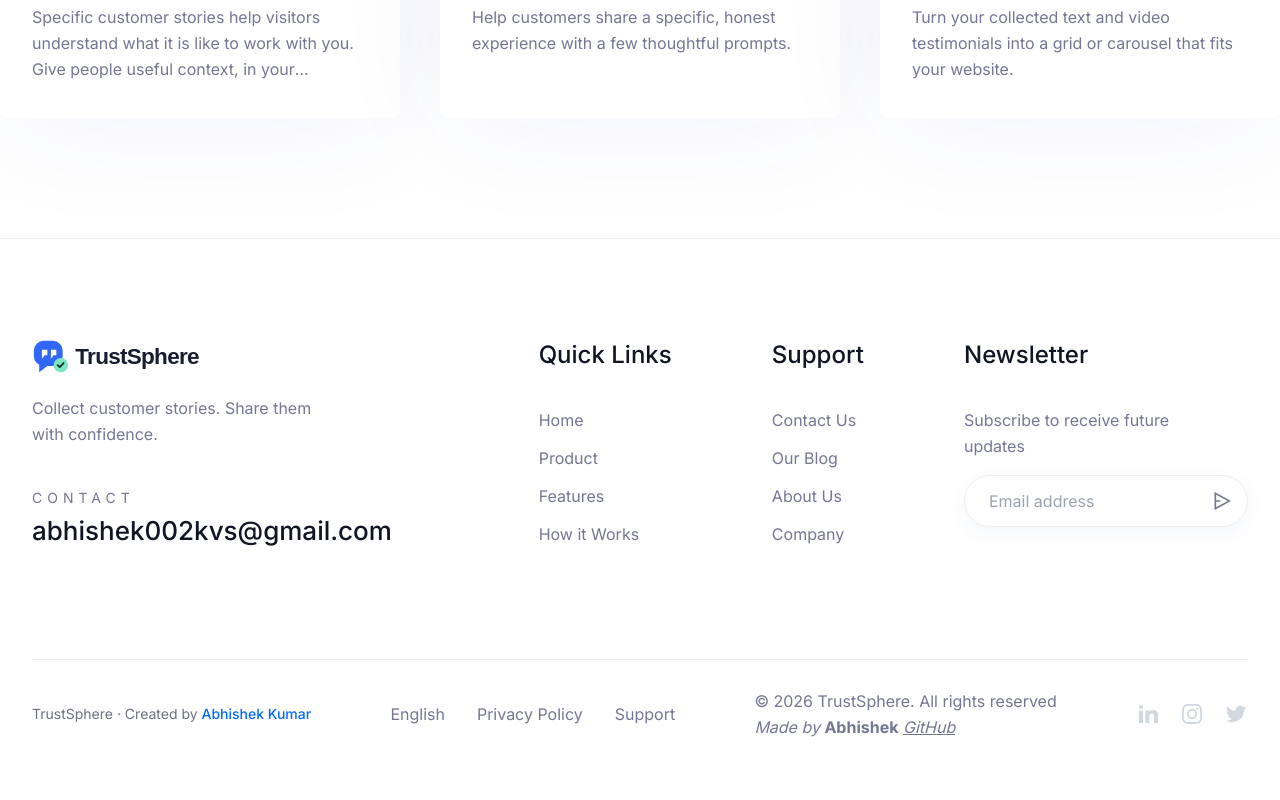
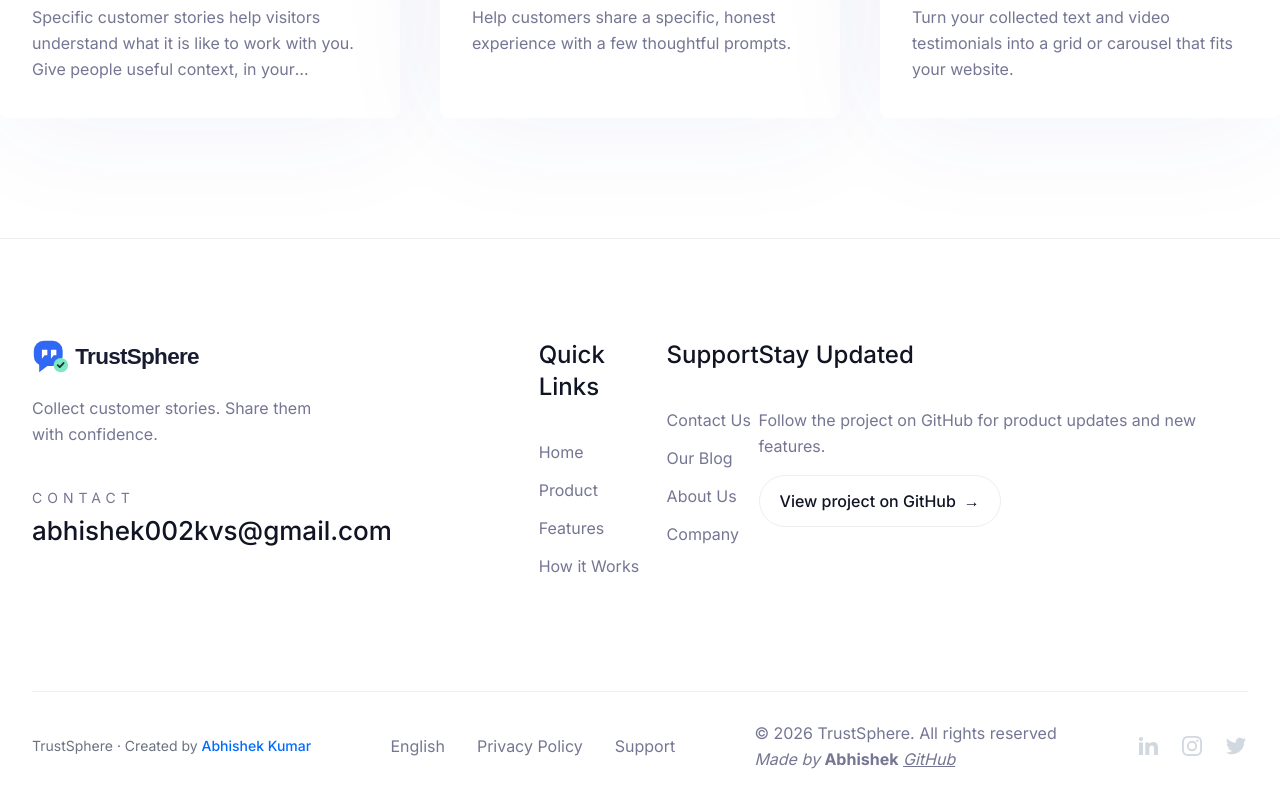
Before and after one commit to abhishek1711mmmut/Testimonial-TrustSphere, a Next.js app in the folder Frontend/: page / in a window 1280 px wide. Shown: the part 7463-8263 px from the top of the page. Before the commit the page ends 8231 px from the top, so only its background shows below. Built offline with nearby package versions, Linux system fonts and the light colour scheme; no server answers.

Commit message:
newsletter btn updated to stay connected

```diff
--- a/Frontend/src/components/Footer/index.tsx
+++ b/Frontend/src/components/Footer/index.tsx
@@ -202,48 +202,19 @@ const Footer = () => {
                     className="animate_top"
                   >
                     <h4 className="mb-9 text-itemtitle2 font-medium text-black dark:text-white">
-                      Newsletter
+                      Stay Updated
                     </h4>
                     <p className="mb-4 w-[90%]">
-                      Subscribe to receive future updates
+                      Follow the project on GitHub for product updates and new features.
                     </p>
-
-                    <form action="#">
-                      <div className="relative">
-                        <input
-                          type="email"
-                          placeholder="Email address"
-                          required
-                          className="w-full rounded-full border border-stroke px-6 py-3 shadow-solid-11 focus:border-primary focus:outline-none dark:border-strokedark dark:bg-black dark:shadow-none dark:focus:border-primary"
-                        />
-
-                        <button
-                          aria-label="signup to newsletter"
-                          className="absolute right-0 p-4"
-                        >
-                          <svg
-                            className="fill-[#757693] hover:fill-primary dark:fill-white"
-                            width="20"
-                            height="20"
-                            viewBox="0 0 20 20"
-                            fill="none"
-                            xmlns="http://www.w3.org/2000/svg"
-                          >
-                            <g clipPath="url(#clip0_48_1487)">
-                              <path
-                                d="M3.1175 1.17318L18.5025 9.63484C18.5678 9.67081 18.6223 9.72365 18.6602 9.78786C18.6982 9.85206 18.7182 9.92527 18.7182 9.99984C18.7182 10.0744 18.6982 10.1476 18.6602 10.2118C18.6223 10.276 18.5678 10.3289 18.5025 10.3648L3.1175 18.8265C3.05406 18.8614 2.98262 18.8792 2.91023 18.8781C2.83783 18.8769 2.76698 18.857 2.70465 18.8201C2.64232 18.7833 2.59066 18.7308 2.55478 18.6679C2.51889 18.6051 2.50001 18.5339 2.5 18.4615V1.53818C2.50001 1.46577 2.51889 1.39462 2.55478 1.33174C2.59066 1.26885 2.64232 1.2164 2.70465 1.17956C2.76698 1.14272 2.83783 1.12275 2.91023 1.12163C2.98262 1.12051 3.05406 1.13828 3.1175 1.17318ZM4.16667 10.8332V16.3473L15.7083 9.99984L4.16667 3.65234V9.16651H8.33333V10.8332H4.16667Z"
-                                fill=""
-                              />
-                            </g>
-                            <defs>
-                              <clipPath id="clip0_48_1487">
-                                <rect width="20" height="20" fill="white" />
-                              </clipPath>
-                            </defs>
-                          </svg>
-                        </button>
-                      </div>
-                    </form>
+                    <a
+                      href="https://github.com/abhishek1711mmmut"
+                      target="_blank"
+                      rel="noopener noreferrer"
+                      className="inline-flex items-center gap-2 rounded-full border border-stroke px-5 py-3 font-medium text-black transition hover:border-primary hover:text-primary dark:border-strokedark dark:text-white"
+                    >
+                      View project on GitHub <span aria-hidden="true">→</span>
+                    </a>
                   </motion.div>
                 </div>
               </div>
```
